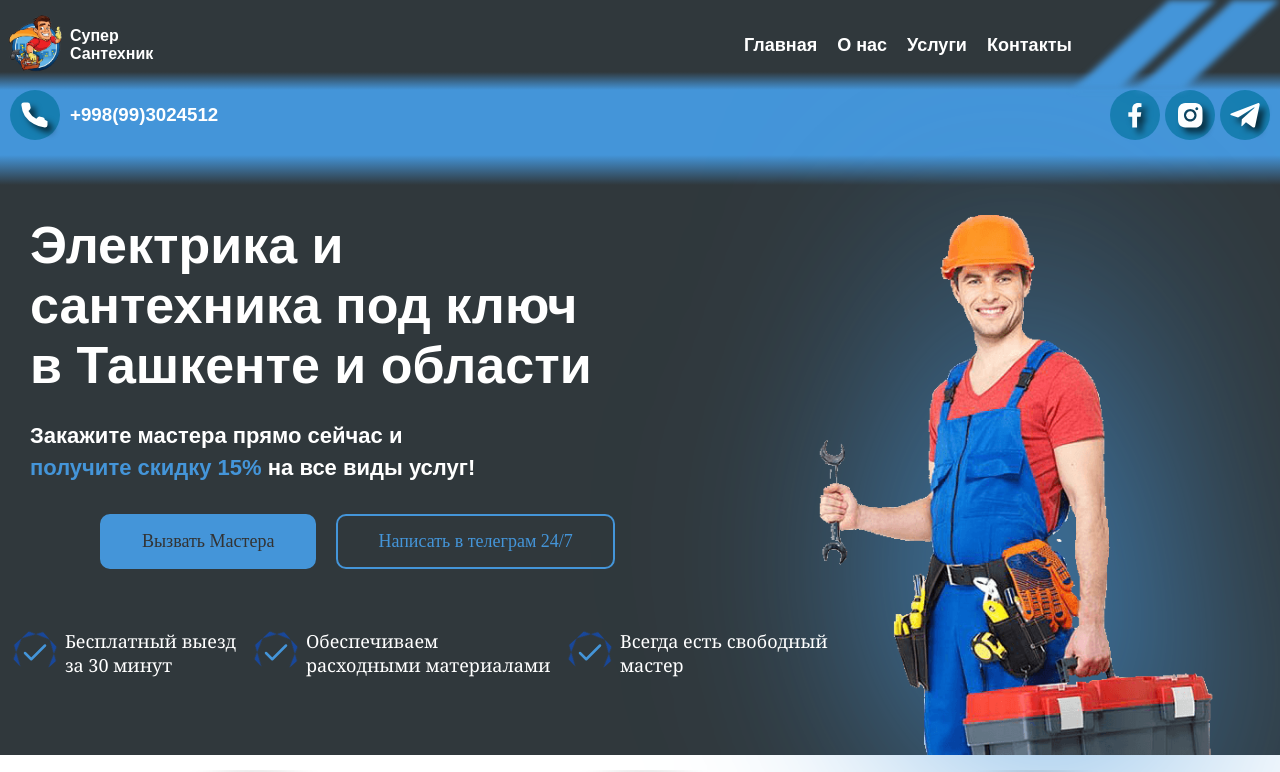
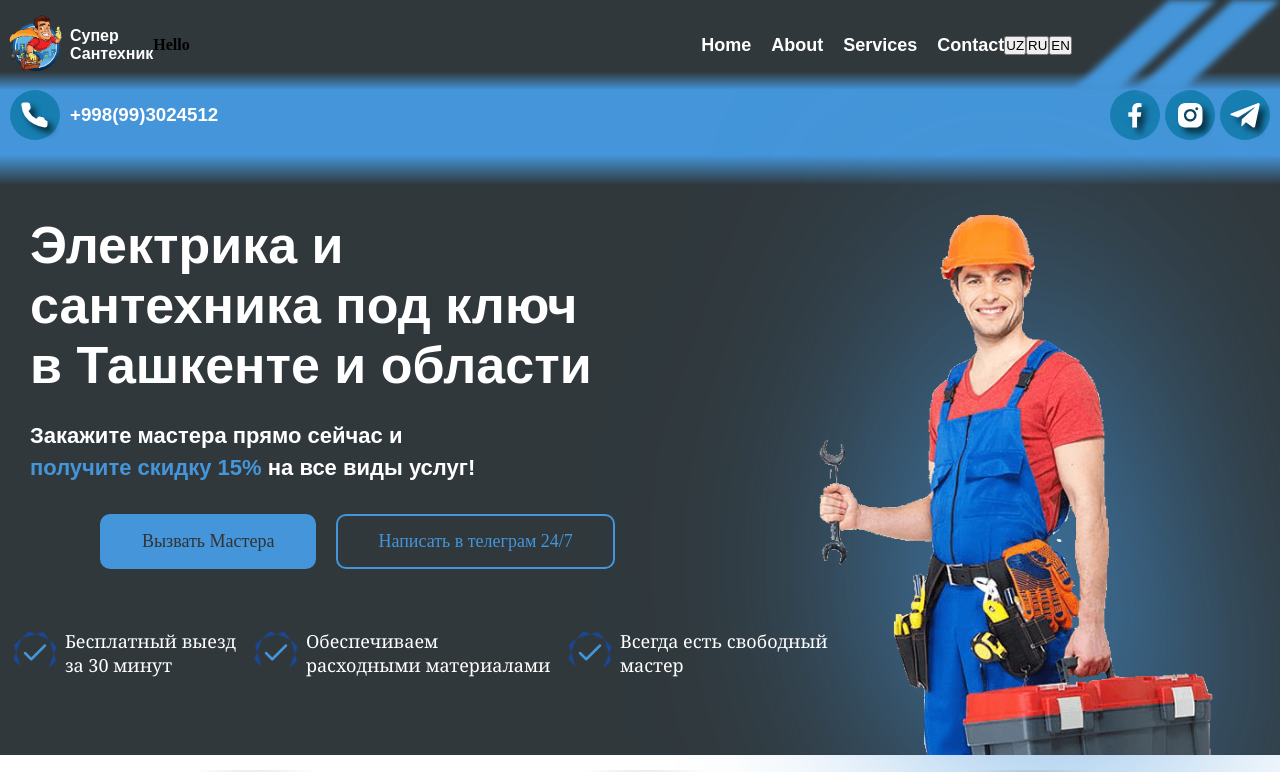
Before and after one commit to KhameT-Zikrillaev/SUPERSANTEXNIK, a React (Vite) app: page / in a window 1280 px wide. Shown: the top 772 px of the page. Built offline with nearby package versions, Linux system fonts and the light colour scheme.

Commit message:
completed

```diff
--- a/package.json
+++ b/package.json
@@ -10,8 +10,12 @@
     "preview": "vite preview"
   },
   "dependencies": {
+    "i18next": "^23.15.1",
+    "i18next-browser-languagedetector": "^8.0.0",
+    "i18next-http-backend": "^2.6.1",
     "react": "^18.3.1",
     "react-dom": "^18.3.1",
+    "react-i18next": "^15.0.2",
     "react-router-dom": "^6.26.2",
     "swiper": "^11.1.14"
   },
--- /dev/null
+++ b/public/locales/en.json
@@ -0,0 +1,3 @@
+{
+    "Hello":"Hello"
+}
--- /dev/null
+++ b/public/locales/ru.json
@@ -0,0 +1,3 @@
+{
+    "Hello":"Привет"
+}
--- /dev/null
+++ b/public/locales/uz.json
@@ -0,0 +1,3 @@
+{
+    "Hello":"Salom"
+}
--- a/src/components/navbar/navbar.jsx
+++ b/src/components/navbar/navbar.jsx
@@ -1,34 +1,56 @@
-import React, { useState } from 'react';
+import React, { useState, useEffect } from 'react';
 import './navbar.css'; // Импортируем стили (по желанию)
 
-
 // img
-import headerLogo from "/logo.webp"
+import headerLogo from "/logo.webp";
+import { useTranslation } from 'react-i18next';
 
 const Navbar = () => {
     const [isBurgerOpen, setIsBurgerOpen] = useState(false);
+    const { t, i18n } = useTranslation(); // Добавляем i18n для изменения языка
+
+    // При загрузке компонента проверяем сохраненный язык в localStorage
+    useEffect(() => {
+        const savedLanguage = localStorage.getItem('language');
+        if (savedLanguage) {
+            i18n.changeLanguage(savedLanguage); // Устанавливаем сохраненный язык
+        }
+    }, [i18n]);
+
+    // Функция для смены языка и сохранения его в localStorage
+    const handleLanguageChange = (language) => {
+        i18n.changeLanguage(language); // Меняем язык через i18next
+        localStorage.setItem('language', language); // Сохраняем выбранный язык
+    };
 
     const toggleBurgerMenu = () => {
         setIsBurgerOpen(!isBurgerOpen);
     };
+
     return (
         <nav className="navbar">
             <div className="navbar-logo">
                 <img src={headerLogo} alt="navbar-logo" />
                 <p className="navbar-logo__text">Супер <br /> Сантехник</p>
             </div>
-
+            <h4>{t('Hello')}</h4> {/* Используем t для перевода "Hello" */}
             <div className="navbar__menu">
                 <ul className="navbar__menu-ul">
-                    <li><a href="/">Главная</a></li>
-                    <li><a href="/about">О нас</a></li>
-                    <li><a href="/services">Услуги</a></li>
-                    <li><a href="/contact">Контакты</a></li>
+                    <li><a href="/">{t('Home')}</a></li> {/* Добавляем перевод для элементов меню */}
+                    <li><a href="/about">{t('About')}</a></li>
+                    <li><a href="/services">{t('Services')}</a></li>
+                    <li><a href="/contact">{t('Contact')}</a></li>
                 </ul>
             </div>
+
+            <div className="navbar__locales">
+                <button onClick={() => handleLanguageChange('uz')}>UZ</button>
+                <button onClick={() => handleLanguageChange('ru')}>RU</button>
+                <button onClick={() => handleLanguageChange('en')}>EN</button>
+            </div>
+
             <img className="navbar__linear-1" height={'100%'} src="./src/assets/images/nav_linear.png" alt="" />
             <img className="navbar__linear-2" height={'100%'} src="./src/assets/images/nav_linear.png" alt="" />
-
 
             {/* ~~~~~~~~~~~~~~~~~~~burger~~~~~~~~~menu */}
             <div className={`nav__burger-btn ${isBurgerOpen ? 'btnactive' : ''}`} onClick={toggleBurgerMenu}>
@@ -39,15 +61,12 @@ const Navbar = () => {
 
             <div className={`navbar__menu-burger ${isBurgerOpen ? 'activenavigation' : ''}`}>
                 <ul className='navbar__menu-burger-ul'>
-                    <li><a href="/">Главная</a></li>
-                    <li><a href="/about">О нас</a></li>
-                    <li><a href="/services">Услуги</a></li>
-                    <li><a href="/contact">Контакты</a></li>
+                    <li><a href="/">{t('Home')}</a></li> {/* Переводим элементы меню в бургер-меню */}
+                    <li><a href="/about">{t('About')}</a></li>
+                    <li><a href="/services">{t('Services')}</a></li>
+                    <li><a href="/contact">{t('Contact')}</a></li>
                 </ul>
-
             </div>
-
-
         </nav>
     );
 };
--- /dev/null
+++ b/src/i18n.jsx
@@ -0,0 +1,27 @@
+/* eslint-disable no-unused-vars */
+import i18n from "i18next";
+import { initReactI18next } from "react-i18next";
+import Backend from "i18next-http-backend";
+import languageDetector from "i18next-browser-languagedetector";
+import uzTranslation from '../public/locales/uz.json';
+import ruTranslation from '../public/locales/ru.json';
+import enTranslation from '../public/locales/en.json';
+
+const language = localStorage.getItem('i18nextLng') || 'en'
+
+i18n
+.use(Backend)
+.use(languageDetector)
+.use(initReactI18next)
+.init({
+    fallbackLng: "en",
+    lng: language,
+    debug:true,
+    resources : {
+        uz:{translation : uzTranslation},
+        ru:{translation : ruTranslation},
+        en:{translation : enTranslation},
+    }
+})
+
+export default i18n;
--- a/src/main.jsx
+++ b/src/main.jsx
@@ -2,6 +2,7 @@ import { StrictMode } from 'react'
 import { createRoot } from 'react-dom/client'
 import App from './App.jsx'
 import './index.css'
+import './i18n.jsx'
 
 createRoot(document.getElementById('root')).render(
   <StrictMode>
--- a/src/pages/info/info.css
+++ b/src/pages/info/info.css
@@ -87,3 +87,8 @@
     width: 100%;
     background-color: rgb(0, 0, 0);
 }
+.Info__cards-card-items-bottom{
+    display: flex;
+    flex-direction: column;
+    gap:5px;
+}
```
Also changed, not shown: 1 other file (tests, documents, lock files or other folders).
